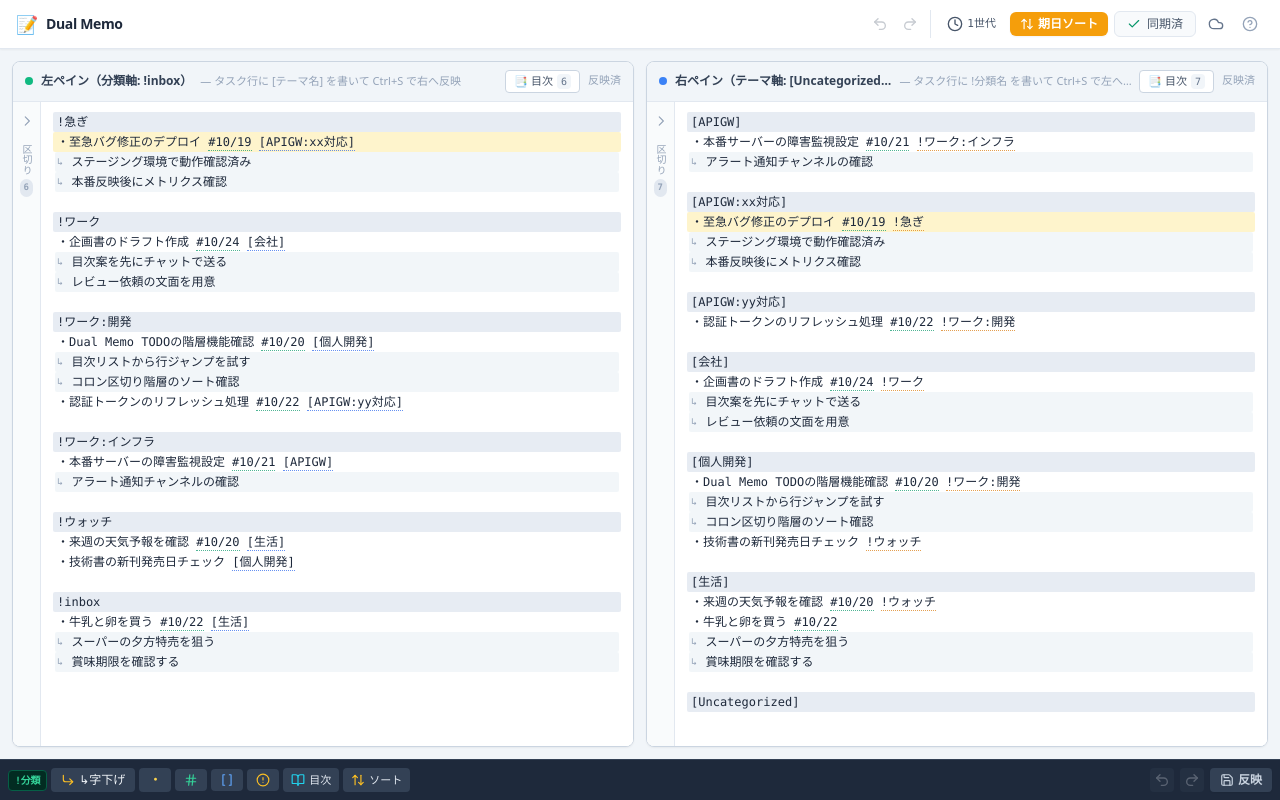
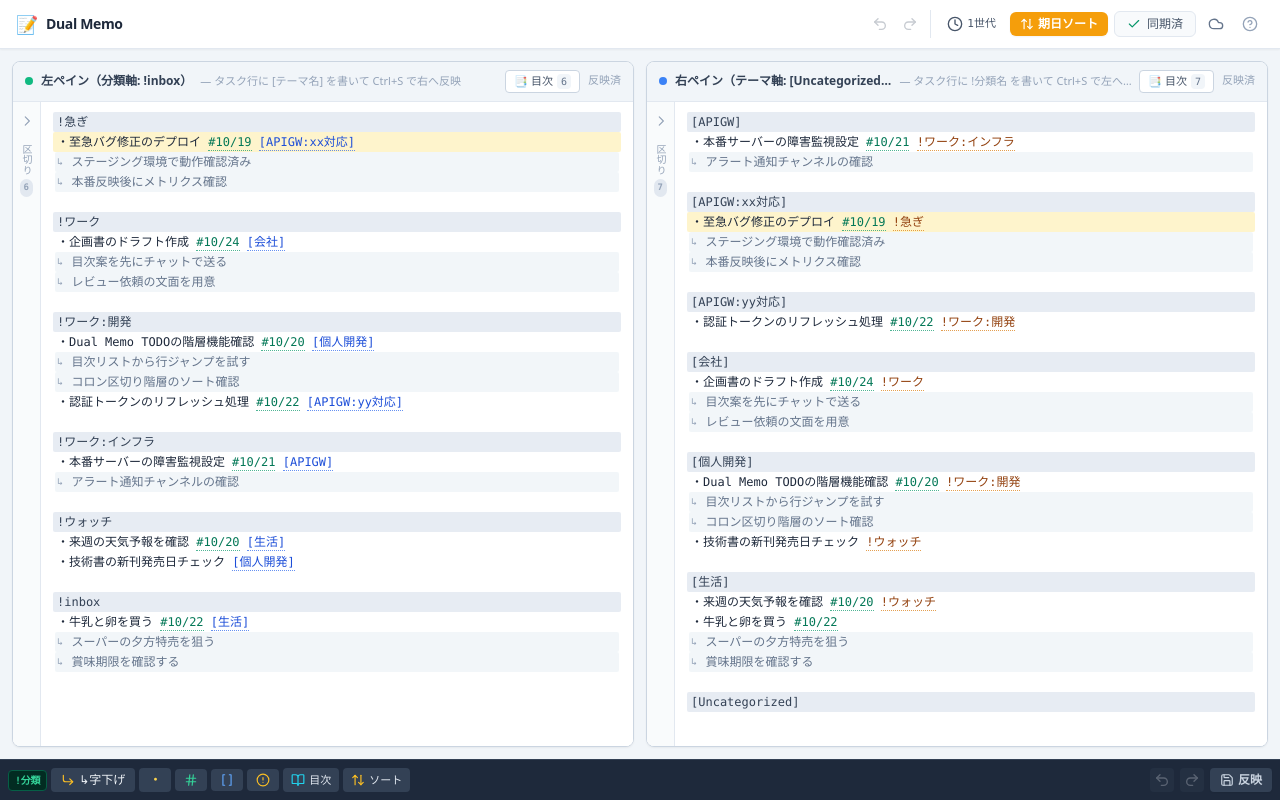
Before and after one commit to hatomachi/webapp-dual-memo-todo, a React (Vite) app: page / in a window 1280 px wide. Built offline with nearby package versions, Linux system fonts and the light colour scheme.

Commit message:
style: apply cohesive font colors matching dotted underlines for inline tags

```diff
--- a/src/components/MemoPane.tsx
+++ b/src/components/MemoPane.tsx
@@ -725,7 +725,7 @@ export const MemoPane = forwardRef<MemoPaneHandle, MemoPaneProps>(
               ref={backdropRef}
               aria-hidden="true"
               style={{ right: `${scrollbarWidth}px` }}
-              className="notepad-layer absolute inset-y-0 left-0 overflow-hidden pointer-events-none select-none text-transparent pt-2.5 pb-16 pl-3 sm:pl-4 pr-3 sm:pr-4"
+              className="notepad-layer absolute inset-y-0 left-0 overflow-hidden pointer-events-none select-none text-slate-800 pt-2.5 pb-16 pl-3 sm:pl-4 pr-3 sm:pr-4"
             >
               {lines.map((line, idx) => {
                 const isHeader =
@@ -737,7 +737,7 @@ export const MemoPane = forwardRef<MemoPaneHandle, MemoPaneProps>(
                   return (
                     <div
                       key={idx}
-                      className="notepad-line bg-slate-200/80 -mx-1 px-1 rounded-sm"
+                      className="notepad-line text-slate-700 bg-slate-200/80 -mx-1 px-1 rounded-sm"
                     >
                       {line || '\u200B'}
                     </div>
@@ -752,7 +752,7 @@ export const MemoPane = forwardRef<MemoPaneHandle, MemoPaneProps>(
                   return (
                     <div
                       key={idx}
-                      className="notepad-line relative bg-slate-100/90 -mx-0.5 px-0.5 rounded-sm"
+                      className="notepad-line relative text-slate-500 bg-slate-100/90 -mx-0.5 px-0.5 rounded-sm"
                     >
                       <span
                         aria-hidden="true"
@@ -788,13 +788,13 @@ export const MemoPane = forwardRef<MemoPaneHandle, MemoPaneProps>(
                       let chipClass = '';
                       if (token.tag.type === 'date') {
                         chipClass =
-                          'border-b-[1.5px] border-dotted border-emerald-600/70 pb-[1px]';
+                          'text-emerald-700 border-b-[1.5px] border-dotted border-emerald-600/70 pb-[1px]';
                       } else if (token.tag.type === 'theme') {
                         chipClass =
-                          'border-b-[1.5px] border-dotted border-blue-600/70 pb-[1px]';
+                          'text-blue-700 border-b-[1.5px] border-dotted border-blue-600/70 pb-[1px]';
                       } else if (token.tag.type === 'category') {
                         chipClass =
-                          'border-b-[1.5px] border-dotted border-amber-600/70 pb-[1px]';
+                          'text-amber-800 border-b-[1.5px] border-dotted border-amber-600/70 pb-[1px]';
                       }
 
                       return (
@@ -843,7 +843,7 @@ export const MemoPane = forwardRef<MemoPaneHandle, MemoPaneProps>(
               autoCapitalize="off"
               autoComplete="off"
               autoCorrect="off"
-              className="notepad-layer absolute inset-0 w-full h-full overflow-y-auto overflow-x-hidden pt-2.5 pb-16 pl-3 sm:pl-4 pr-3 sm:pr-4 text-slate-800 bg-transparent resize-none border-none outline-none focus:ring-0 placeholder:text-slate-300"
+              className="notepad-layer absolute inset-0 w-full h-full overflow-y-auto overflow-x-hidden pt-2.5 pb-16 pl-3 sm:pl-4 pr-3 sm:pr-4 text-transparent caret-slate-800 selection:bg-blue-500/25 bg-transparent resize-none border-none outline-none focus:ring-0 placeholder:text-slate-300"
             />
           </div>
         </div>
--- a/src/index.css
+++ b/src/index.css
@@ -42,6 +42,15 @@
   min-height: 20px;
 }
 
+textarea.notepad-layer {
+  caret-color: #1e293b;
+}
+
+textarea.notepad-layer::selection {
+  background: rgba(59, 130, 246, 0.25);
+  color: transparent;
+}
+
 /* Custom scrollbars */
 ::-webkit-scrollbar {
   width: 8px;
```
